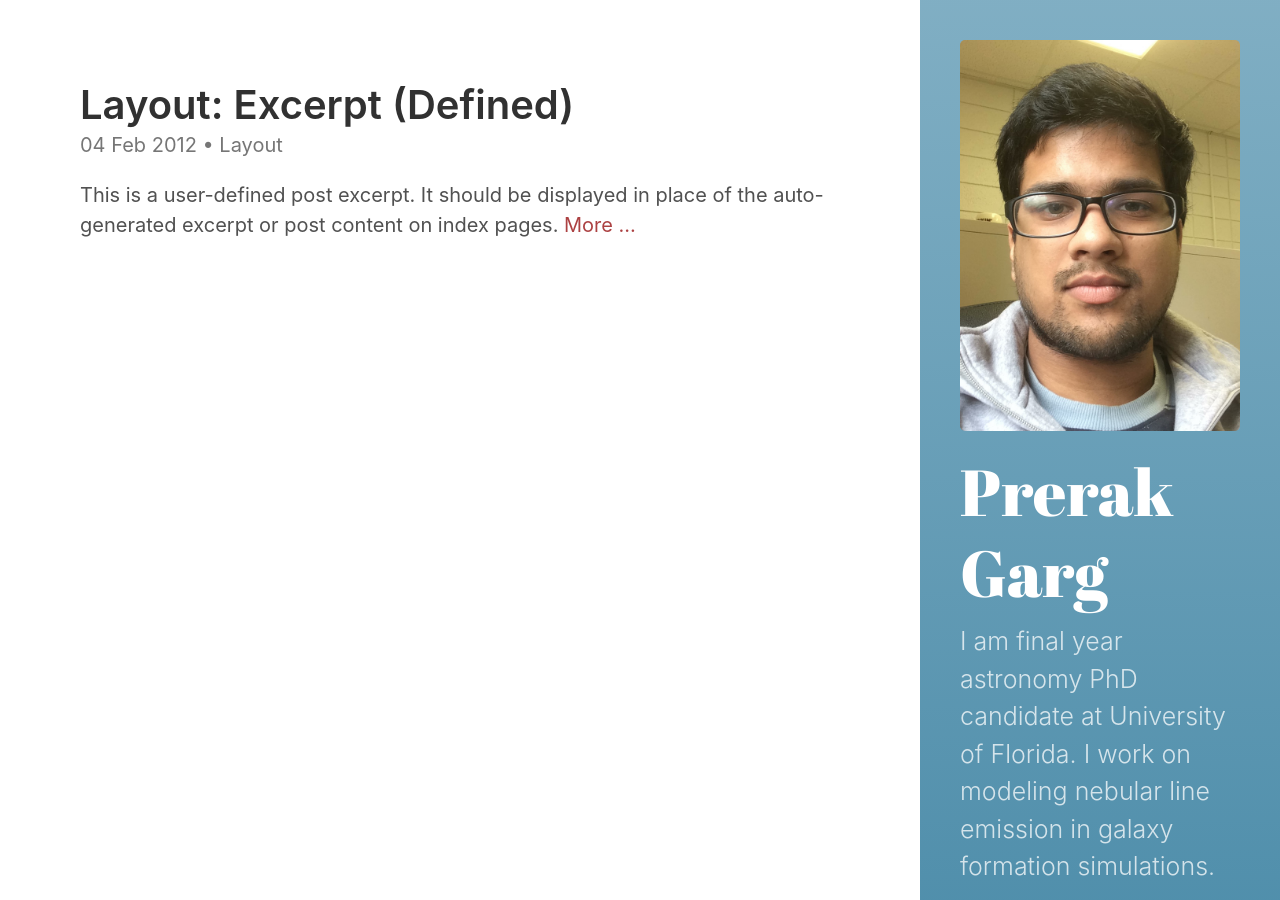
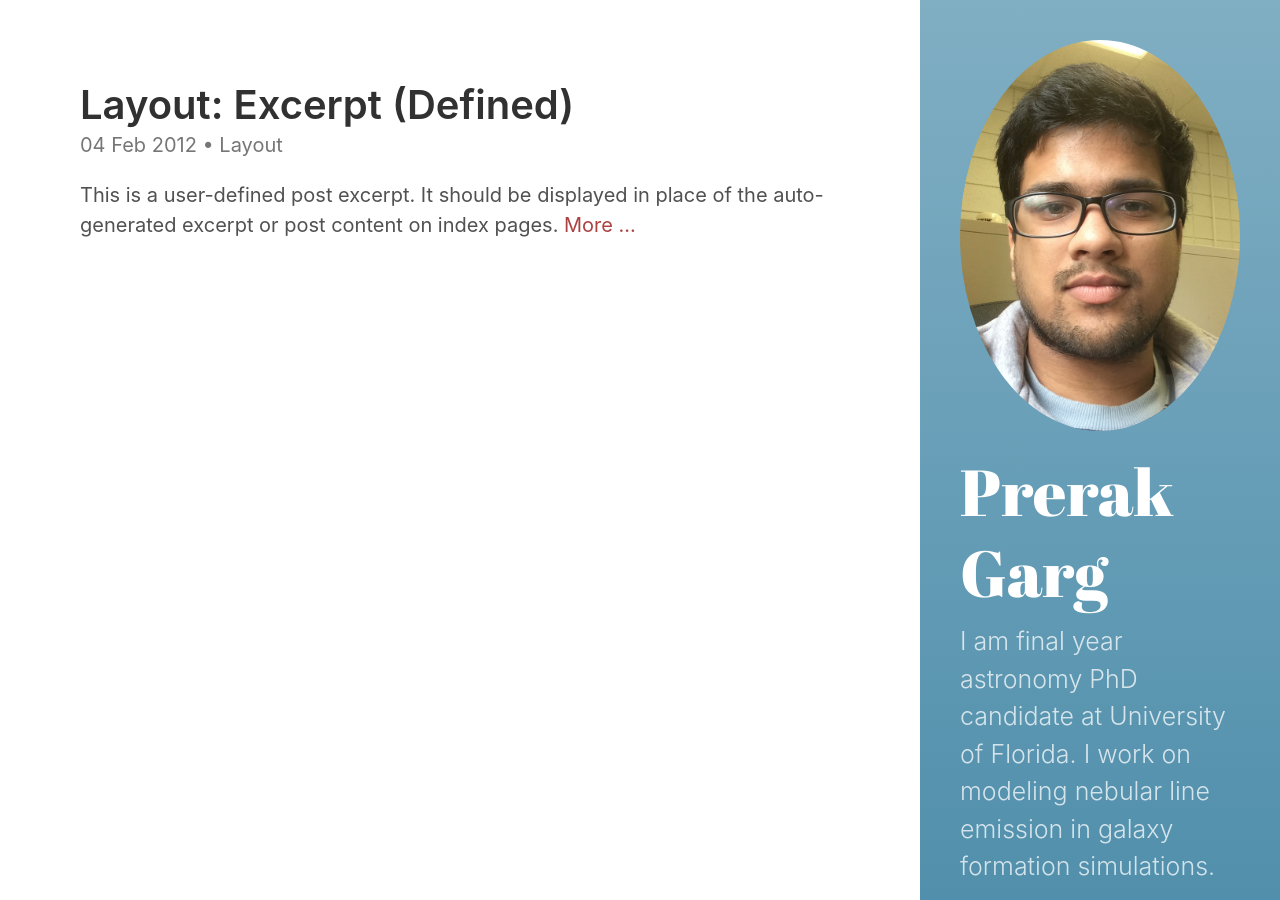
Before and after one commit to prerakgarg07/prerakgarg07.github.io, a Jekyll site: the page built from index.html, in a window 1280 px wide. Built offline with Jekyll 4.4.1, drawn with Linux system fonts in a browser that asks for light colours; the list of posts is cut into pages by our own code.

Commit message:
updated icon

```diff
--- a/_includes/sidebar.html
+++ b/_includes/sidebar.html
@@ -1,5 +1,5 @@
 <div id="sidebar">
-  <img src='{{"/public/icon.jpg" | absolute_url}}' border-radius: 50% /> <!-- **Tag Insertion, like this**-->
+  <img class="profile_pic" src='{{"/public/icon.jpg" | absolute_url}}'/> <!-- **Tag Insertion, like this**-->
   <header>
     <{% if page.layout == "index" %}h1{% else %}div{% endif %} class="site-title">
       <a href="{{ "/" | relative_url }}">
--- a/_sass/hydeout/custom.scss
+++ b/_sass/hydeout/custom.scss
@@ -7,4 +7,5 @@
   overflow: hidden;
   position: relative;
   width:100%;
+  border-radius: 50%;
 }
```
